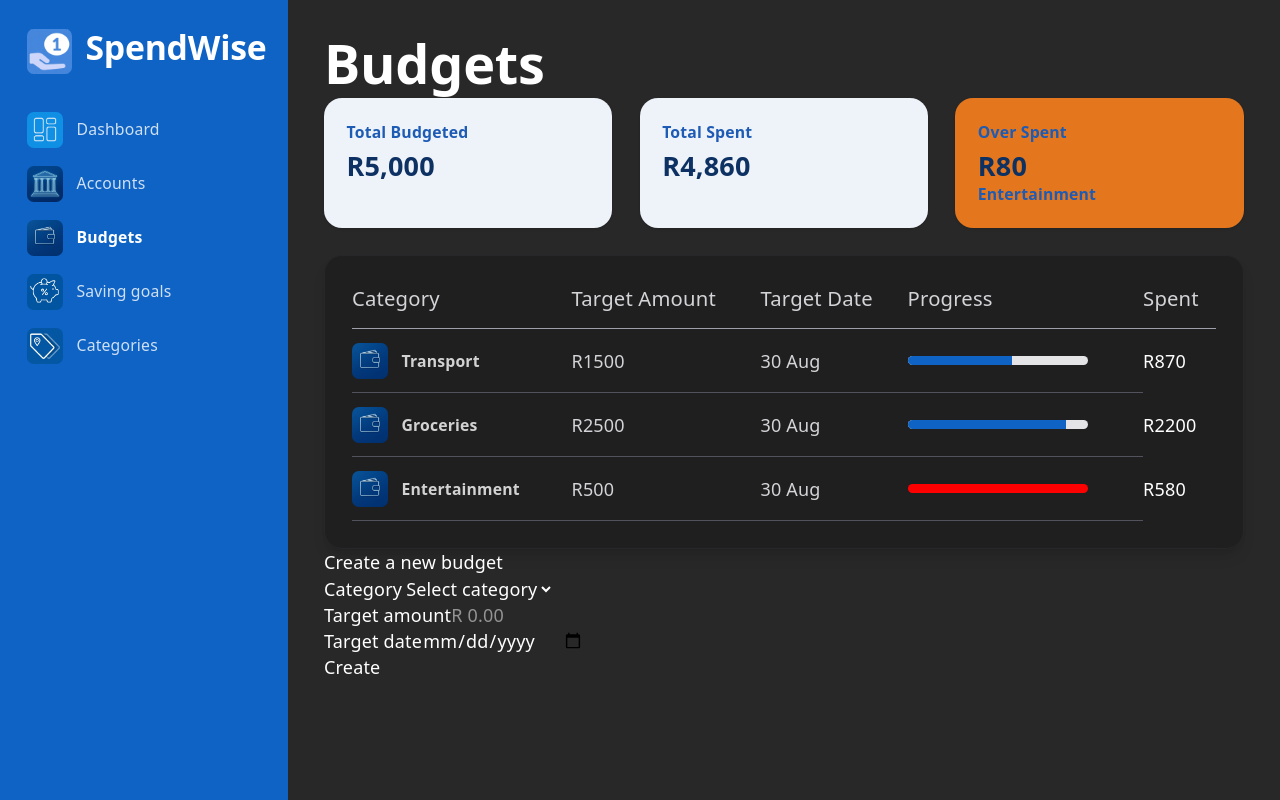
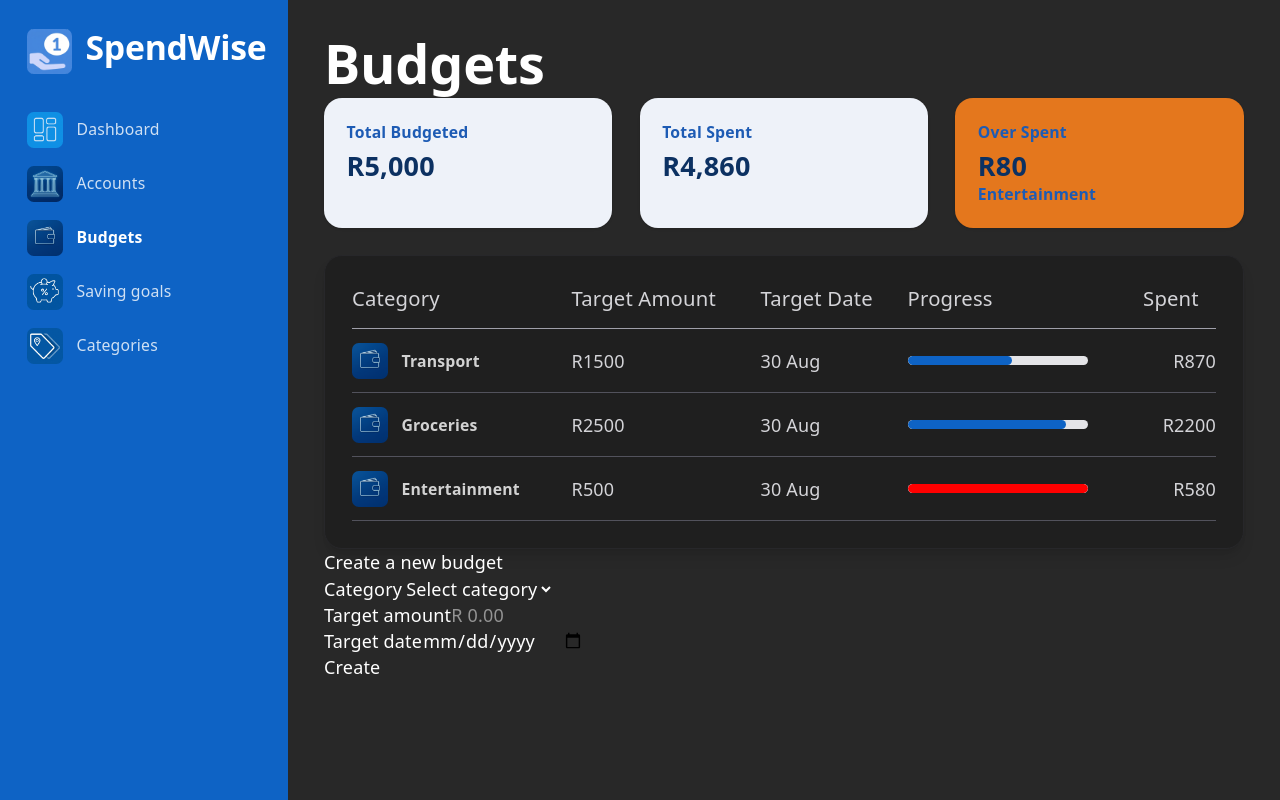
Before and after one commit to eri892821/SpendWise2, a React (Vite) app in the folder SpendWise/: page /budgets in a window 1280 px wide. Built offline with nearby package versions, Linux system fonts and the light colour scheme.

Commit message:
editing changes

```diff
--- a/SpendWise/src/Budgets.jsx
+++ b/SpendWise/src/Budgets.jsx
@@ -82,16 +82,18 @@ function Budgets (){
                 <td className="py-3 border-b border-zinc-600 text-zinc-300" >{b.date}</td>
                 <td className="py-3 border-b border-zinc-600">
                 <div className="bg-zinc-200 h-2 w-40 rounded-full overflow-hidden">
-                 <div style={{
-                       width: `${Math.min((b.spent / b.target) * 100, 100)}%`,
+
+                 <div
+                  className={`h-full rounded-full ${b.spent > b.target ? 'bg-orange-700' : 'bg-blue-600'}`}
+                      style={{width: `${Math.min((b.spent / b.target) * 100, 100)}%`,
                        height: '100%',
                       background: b.spent > b.target ? 'red' : '#0e63c5',
                       }}
                      />
                  </div>
                  </td>
+                <td className="py-3 border-b border-zinc-600 text-zinc-300 text-right">R{b.spent}</td>
 
-                <td>R{b.spent}</td>
               </tr>
             ))}
      </tbody>
```
